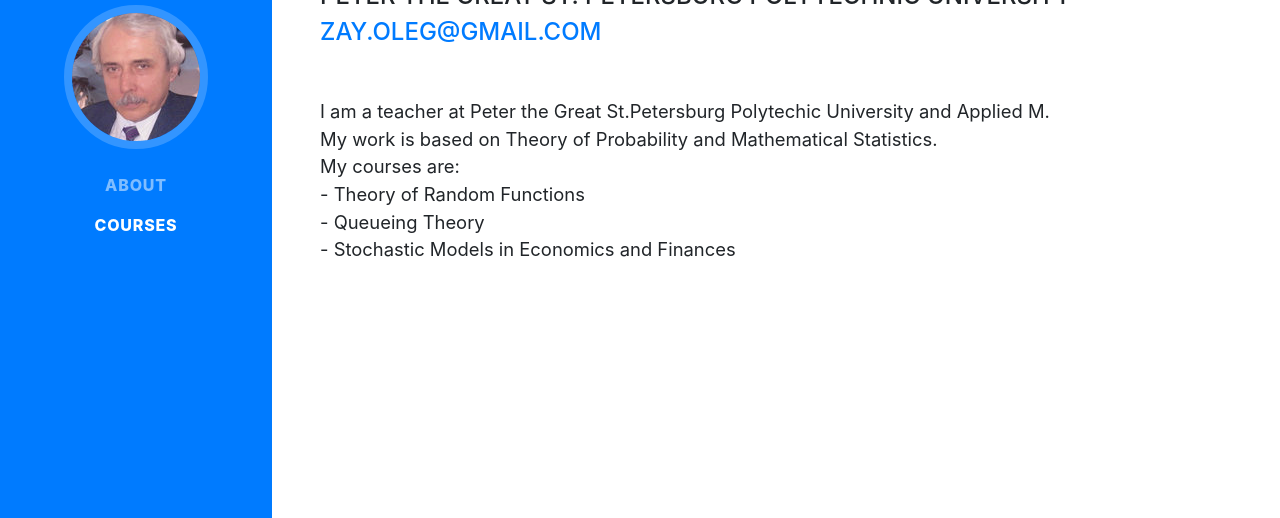
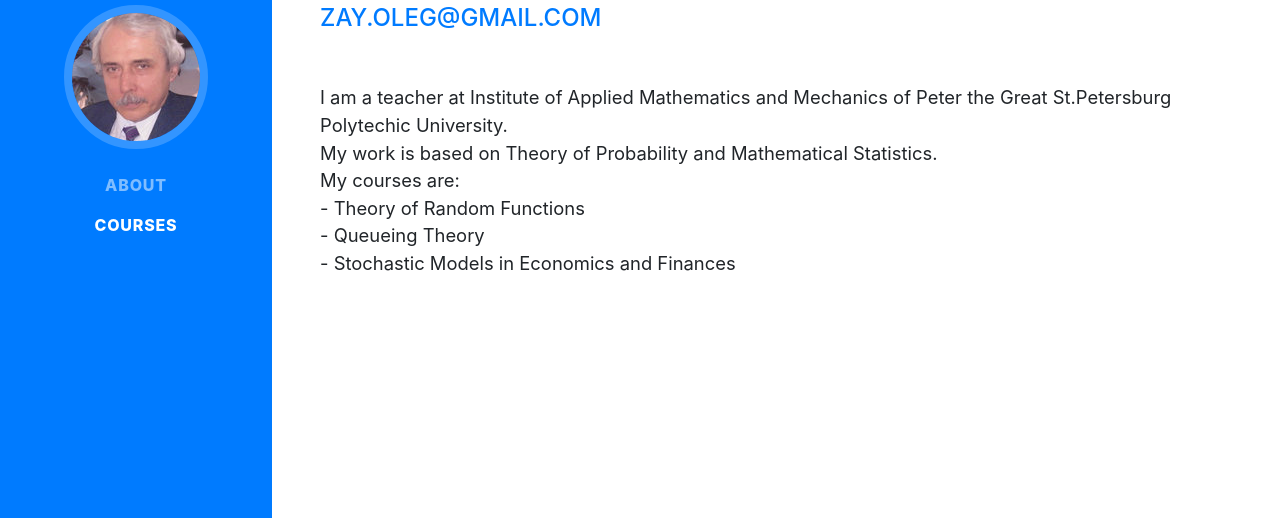
Before and after one commit to zayoleg/zayoleg.github.io, a website with bundled scripts: page index.html in a window 1280 px wide. Shown: the part 279-797 px from the top of the page. Built offline with nearby package versions, Linux system fonts and the light colour scheme; a web font is replaced by a local one.

```diff
--- a/index.html
+++ b/index.html
@@ -57,7 +57,7 @@
         <div class="subheading mb-5">Peter the Great St. Petersburg Polytechnic University ·
           <a href="mailto:name@email.com">zay.oleg@gmail.com</a>
         </div>
-        <p class="lead mb-5">I am a teacher at Peter the Great St.Petersburg Polytechic University and Applied M. <br/> My work is based on Theory of Probability and Mathematical Statistics. <br/> My courses are: <br/> - Theory of Random Functions<br/> - Queueing Theory <br/> - Stochastic Models in Economics and Finances</p>
+        <p class="lead mb-5">I am a teacher at Institute of Applied Mathematics and Mechanics of Peter the Great St.Petersburg Polytechic University. <br/> My work is based on Theory of Probability and Mathematical Statistics. <br/> My courses are: <br/> - Theory of Random Functions<br/> - Queueing Theory <br/> - Stochastic Models in Economics and Finances</p>
       </div>
     </section>
 
```
